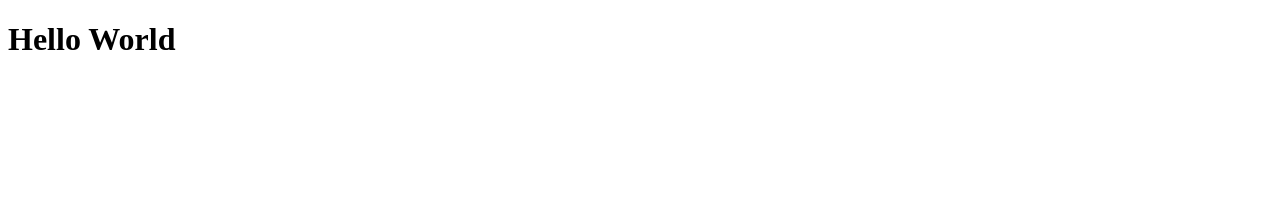
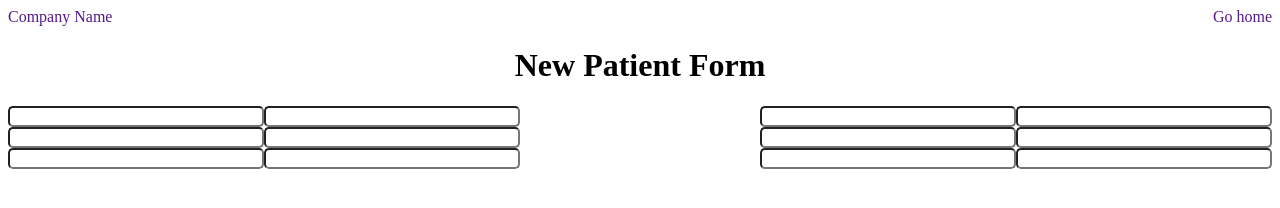
Before and after one commit to diegot-code/understanding_js, a plain HTML site: page index.html in a window 1280 px wide. Drawn offline with Linux system fonts and the light colour scheme.

Commit message:
Made basic Styles and Html inputs

```diff
--- a/index.html
+++ b/index.html
@@ -4,9 +4,51 @@
     <meta charset="UTF-8" />
     <meta name="viewport" content="width=device-width, initial-scale=1.0" />
     <title>Practicing CSS and JS</title>
+    <link rel="stylesheet" href="style.css">
   </head>
   <body>
-    <h1>Hello World</h1>
-    <script src="conditionals.js"></script>
+    <div id="root">
+      <div class="header">
+        <a href="">Company Name</a> <a href="">Go home</a>
+      </div>
+      <div class="content">
+        <h1>New Patient Form</h1>
+        <form action="">
+
+          <div class="left">
+            <div class="row">
+                <input type="text">
+                <input type="text">
+            </div>
+            <div class="row">
+                <input type="text">
+                <input type="text">
+            </div>
+            <div class="row">
+                <input type="text">
+                <input type="text">
+            </div>
+          </div>
+          <div class="right">
+            <div class="row">
+                <input type="text">
+                <input type="text">
+            </div>
+            <div class="row">
+                <input type="text">
+                <input type="text">
+            </div>
+            <div class="row">
+                <input type="text">
+                <input type="text">
+            </div>
+          </div>
+
+      </div>
+      <div class="footer"></div>
+    </form>
+    </div>
+    <!-- <script src="conditionals.js"></script> -->
+    <script src="loops.js"></script>
   </body>
 </html>
--- a/style.css
+++ b/style.css
@@ -0,0 +1,34 @@
+* {
+  box-sizing: border-box;
+}
+
+.header {
+  display: flex;
+  justify-content: space-between;
+}
+
+a {
+  text-decoration: none;
+}
+
+.content h1 {
+  display: flex;
+  align-items: center;
+  justify-content: center;
+}
+
+form {
+  display: flex;
+  justify-content: space-between;
+  align-content: center;
+}
+
+input {
+  width: 16rem;
+  border-radius: 5px;
+}
+
+.row {
+  display: flex;
+  flex-direction: row;
+}
```
